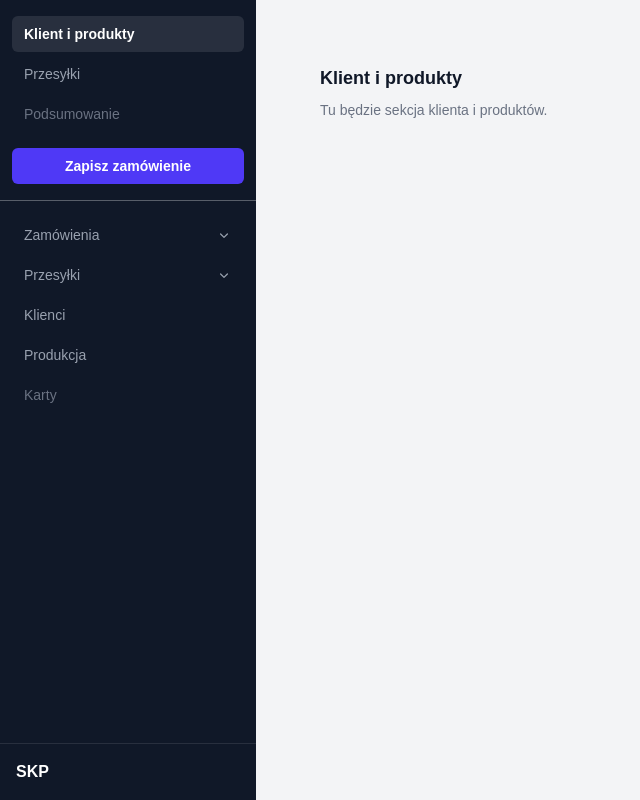
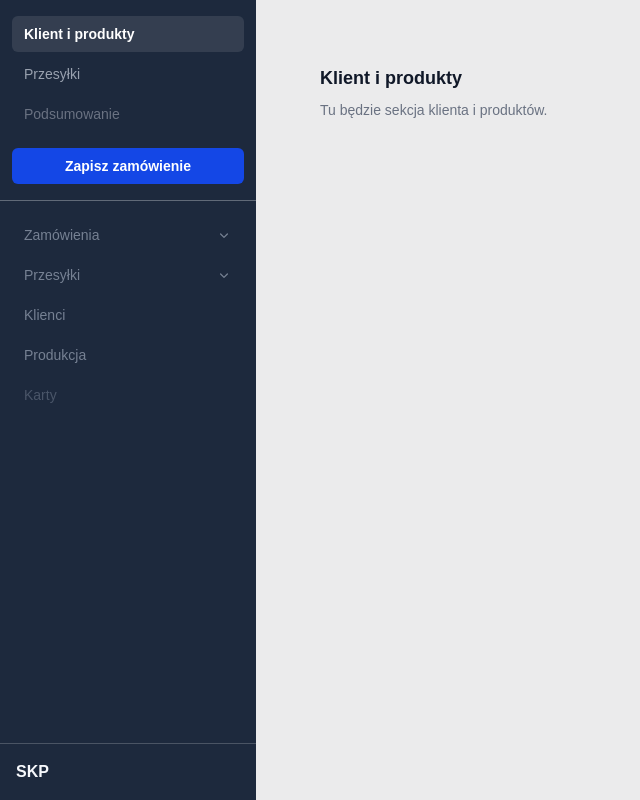
Before and after one commit to dexter69/skp-frontend, a SvelteKit app: page /zamowienia/1/edycja in a window 1280 px wide. Shown: the whole page, without its empty margins (0-640 px from the left). Built offline with nearby package versions, Linux system fonts and the light colour scheme.

Commit message:
Wstępny layout + slot dla nowego zamówienia.

```diff
--- a/src/app.html
+++ b/src/app.html
@@ -1,5 +1,8 @@
 <!doctype html>
+<html lang="en" class="light">
+<!-- by cofnąć jasny motyw na stałe:
 <html lang="en">
+-->
 	<head>
 		<meta charset="utf-8" />
 		<meta name="viewport" content="width=device-width, initial-scale=1" />
--- a/src/routes/+layout.svelte
+++ b/src/routes/+layout.svelte
@@ -35,7 +35,7 @@
   });
 </script>
 
-<div class="fixed inset-y-0 left-0 w-64 bg-gray-900 flex flex-col h-screen">
+<div class="fixed inset-y-0 left-0 w-64 bg-nav-bg flex flex-col h-screen">
 
   <!-- Strefa górna: kontekstowa -->
   {#if kontekstGorny}
@@ -55,8 +55,8 @@
               onclick={() => toggleItem(item.label)}
               class="w-full flex items-center justify-between rounded-md px-3 py-2 text-sm font-medium transition-colors
                 {openItem === item.label
-                  ? 'bg-white/5 text-white'
-                  : 'text-gray-400 hover:text-white hover:bg-white/5'}"
+                  ? 'bg-nav-item-hover text-text-on-dark'
+                  : 'text-text-muted hover:text-text-on-dark hover:bg-nav-item-hover'}"
             >
               <span>{item.label}</span>
               <svg viewBox="0 0 20 20" fill="currentColor"
@@ -70,7 +70,7 @@
                 {#each item.submenu as sub}
                   <li>
                     <a href={sub.href}
-                      class="block rounded-md px-3 py-2 text-sm font-medium text-gray-400 hover:text-white hover:bg-white/5 transition-colors">
+                      class="block rounded-md px-3 py-2 text-sm font-medium text-text-muted hover:text-text-on-dark hover:bg-nav-sub-hover transition-colors">
                       {sub.label}
                     </a>
                   </li>
@@ -78,13 +78,13 @@
               </ul>
             {/if}
           {:else}
-            <button
-              type="button"
-              disabled={item.deprecated}
-              class="w-full text-left block rounded-md px-3 py-2 text-sm font-medium transition-colors
-                {item.deprecated ? 'text-gray-500 cursor-default' : 'text-gray-400 hover:text-white hover:bg-white/5'}">
+            <a href="#"
+              class="block rounded-md px-3 py-2 text-sm font-medium transition-colors
+                {item.deprecated
+                  ? 'text-text-muted opacity-50 cursor-not-allowed'
+                  : 'text-text-muted hover:text-text-on-dark hover:bg-nav-item-hover'}">
               {item.label}
-            </button>
+            </a>
           {/if}
         </li>
       {/each}
@@ -92,13 +92,13 @@
   </nav>
 
   <!-- Logo -->
-  <div class="px-4 py-4 border-t border-white/10">
-    <span class="text-white font-bold">SKP</span>
+  <div class="px-4 py-4 border-t border-white/20">
+    <span class="text-text-on-dark font-bold">SKP</span>
   </div>
 
 </div>
 
-<main class="ml-64 h-screen overflow-y-auto bg-gray-100">
+<main class="ml-64 h-screen overflow-y-auto bg-bg-primary">
   <div class="h-full px-8 py-8">
     {@render children()}
   </div>
--- a/src/routes/zamowienia/[id]/+layout.svelte
+++ b/src/routes/zamowienia/[id]/+layout.svelte
@@ -45,7 +45,7 @@
   </ul>
 
   <div class="mt-4">
-    <button class="w-full rounded-md bg-indigo-600 px-3 py-2 text-sm font-semibold text-white hover:bg-indigo-500">
+    <button class="w-full rounded-md bg-accent px-3 py-2 text-sm font-semibold text-white hover:bg-accent-hover">
       Zapisz zamówienie
     </button>
   </div>
--- a/src/theme-colors.css
+++ b/src/theme-colors.css
@@ -80,7 +80,10 @@ html tło (najciemniejsze)
 }
 
 @media (prefers-color-scheme: dark) {
+  :root:not(.light) {
+  /* Zostawić tak, by wrócić do kolorów w zależności o theme OS
   :root {
+  */
     /* PALETA KOLORÓW - CIEMNY MOTYW */
 
     /* Tła */
```
